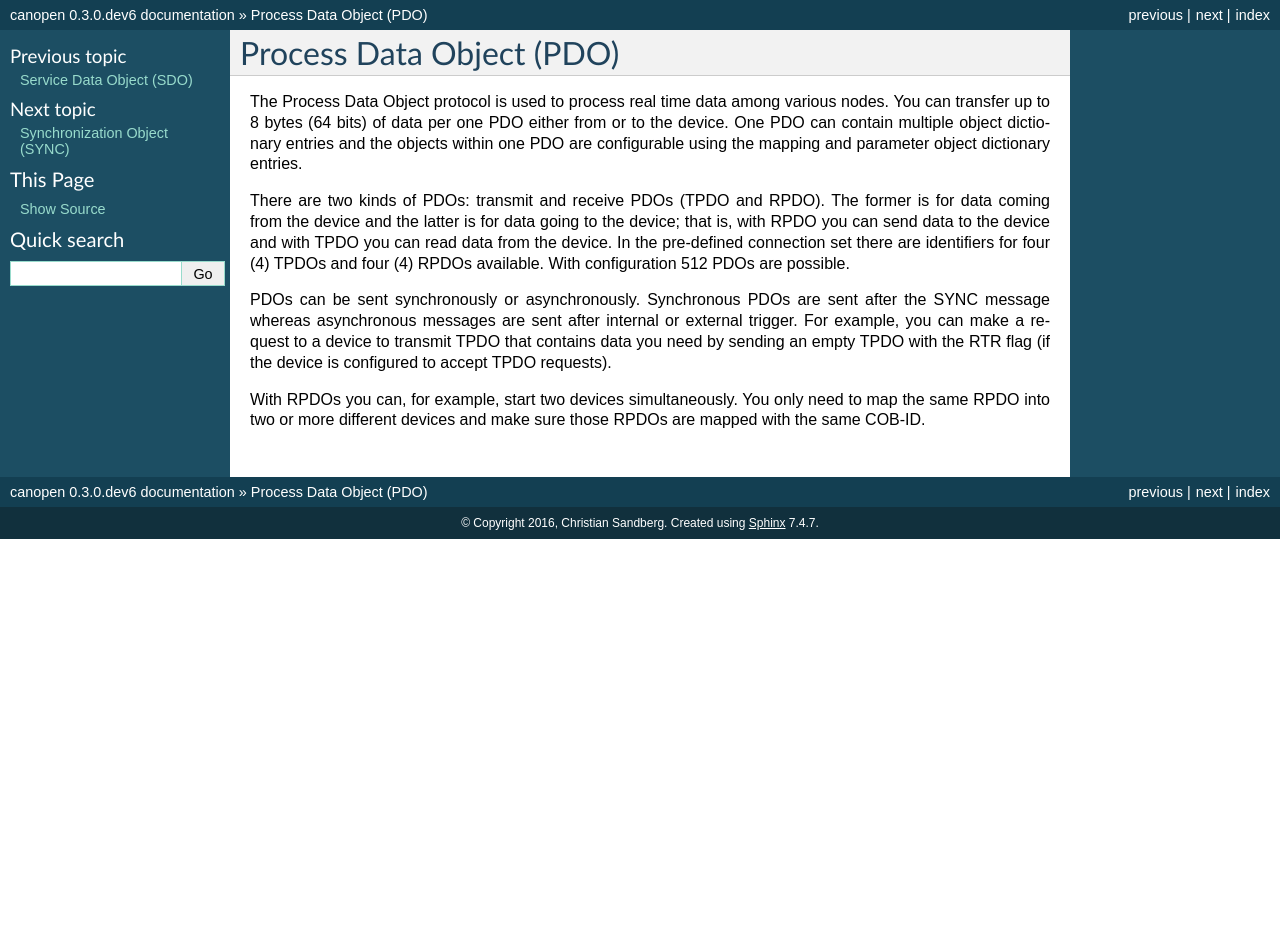
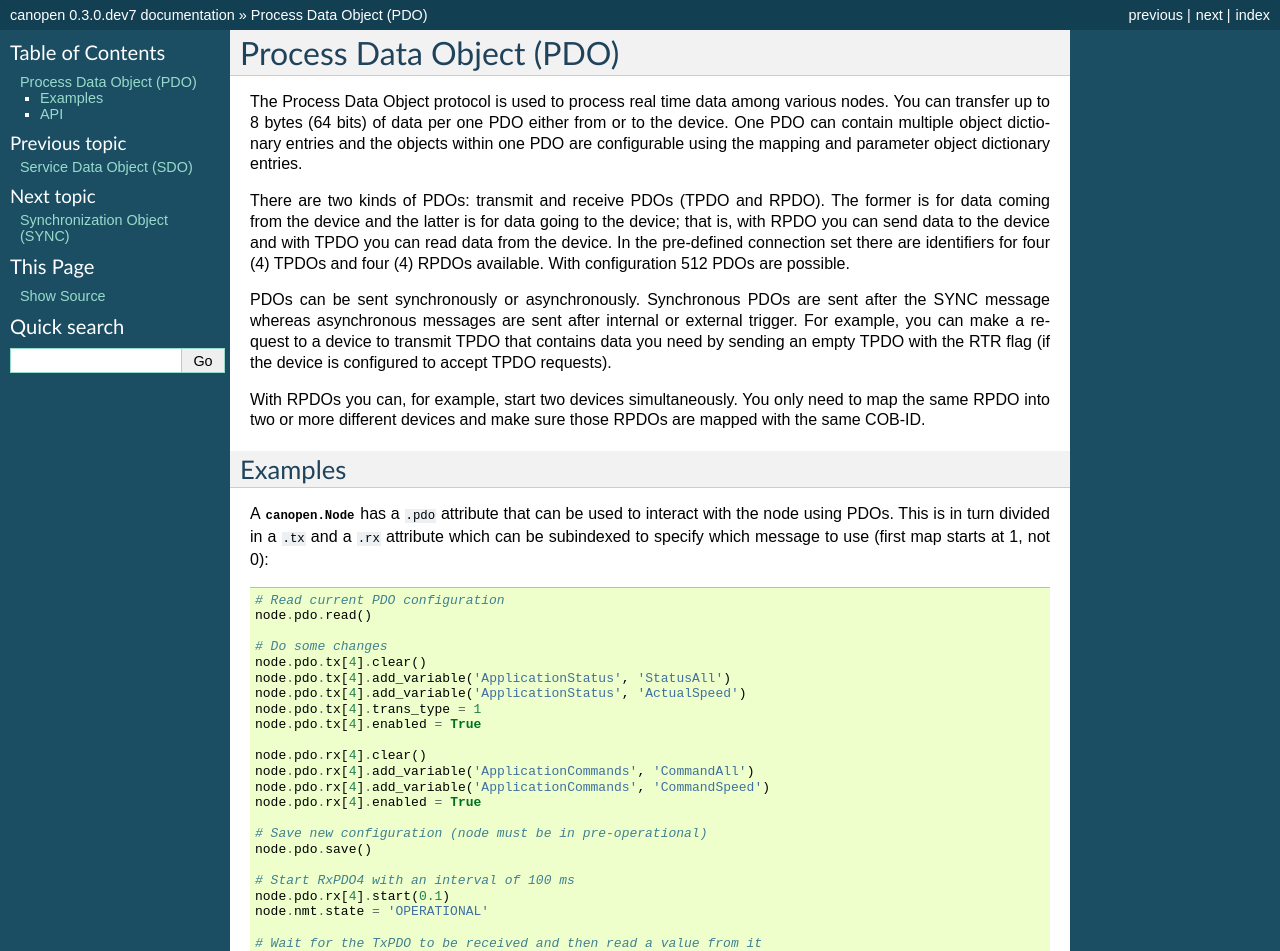
Before and after one commit to christiansandberg/canopen, a Sphinx documentation site: the page built from doc/pdo.rst, in a window 1280 px wide and 1400 px high. Shown: the top 951 px of the window. Built offline with Sphinx 7.4.7, drawn with Linux system fonts in a browser that asks for light colours; some of the changed text lies outside the part shown.

Commit message:
More documentation.

```diff
--- a/canopen/version.py
+++ b/canopen/version.py
@@ -1,2 +1,2 @@
 
-__version__ = "0.3.0.dev6"
+__version__ = "0.3.0.dev7"
--- a/doc/pdo.rst
+++ b/doc/pdo.rst
@@ -23,3 +23,57 @@ TPDO that contains data you need by sending an empty TPDO with the RTR flag
 With RPDOs you can, for example, start two devices simultaneously.
 You only need to map the same RPDO into two or more different devices and make
 sure those RPDOs are mapped with the same COB-ID.
+
+
+Examples
+--------
+
+A :class:`canopen.Node` has a ``.pdo`` attribute that can be used to interact
+with the node using PDOs. This is in turn divided in a ``.tx`` and a ``.rx``
+attribute which can be subindexed to specify which message to use (first map
+starts at 1, not 0)::
+
+    # Read current PDO configuration
+    node.pdo.read()
+
+    # Do some changes
+    node.pdo.tx[4].clear()
+    node.pdo.tx[4].add_variable('ApplicationStatus', 'StatusAll')
+    node.pdo.tx[4].add_variable('ApplicationStatus', 'ActualSpeed')
+    node.pdo.tx[4].trans_type = 1
+    node.pdo.tx[4].enabled = True
+
+    node.pdo.rx[4].clear()
+    node.pdo.rx[4].add_variable('ApplicationCommands', 'CommandAll')
+    node.pdo.rx[4].add_variable('ApplicationCommands', 'CommandSpeed')
+    node.pdo.rx[4].enabled = True
+
+    # Save new configuration (node must be in pre-operational)
+    node.pdo.save()
+
+    # Start RxPDO4 with an interval of 100 ms
+    node.pdo.rx[4].start(0.1)
+    node.nmt.state = 'OPERATIONAL'
+
+    # Wait for the TxPDO to be received and then read a value from it
+    node.pdo.tx[4].wait_for_reception()
+    speed = node.pdo.tx[4]['ApplicationStatus.ActualSpeed'].phys
+
+    node.pdo.rx[4].stop()
+
+
+API
+---
+
+.. autoclass:: canopen.pdo.PdoNode
+   :members:
+
+.. autoclass:: canopen.pdo.Maps
+   :members:
+
+.. autoclass:: canopen.pdo.Message
+   :members:
+
+.. autoclass:: canopen.pdo.Variable
+   :members:
+   :inherited-members:
```
Also changed, not shown: README.rst (+15 -14 lines), doc/sdo.rst (+1 -10 lines), 2 other files.
